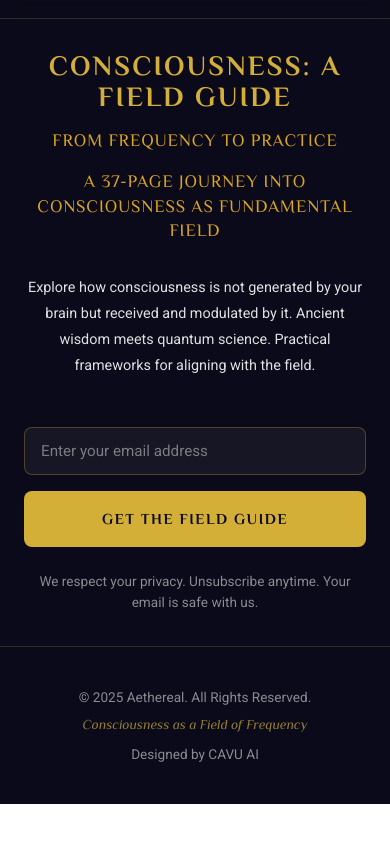
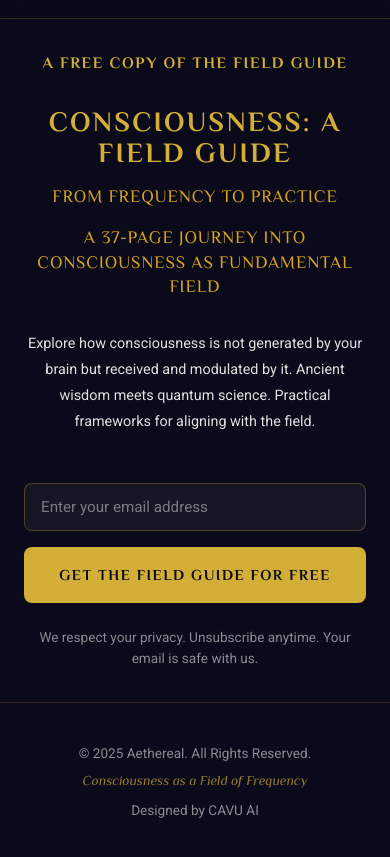
Before and after one commit to caducen/cosmiccaducen, a website built with Vite: page field-guide.html in a window 390 px wide. Shown: the part 43-900 px from the top of the page. Before the commit the page ends 847 px from the top, so only its background shows below. Built offline with nearby package versions, Linux system fonts and the light colour scheme.

Commit message:
Make it clear the Field Guide is free on landing page

```diff
--- a/field-guide.html
+++ b/field-guide.html
@@ -86,7 +86,19 @@
       box-shadow:
         0 10px 30px rgba(0, 0, 0, 0.5),
         0 0 20px rgba(212, 175, 55, 0.2);
-      margin-bottom: 2rem;
+      margin-bottom: 1rem;
+    }
+
+    /* Free Copy Text */
+    .field-guide-free-text {
+      font-family: 'Philosopher', serif;
+      font-size: 1.3rem;
+      font-weight: 700;
+      color: var(--color-gold);
+      text-align: center;
+      margin: 0 0 2rem 0;
+      text-transform: uppercase;
+      letter-spacing: 0.1em;
     }
 
     /* Headline */
@@ -260,6 +272,10 @@
         max-width: 250px;
       }
 
+      .field-guide-free-text {
+        font-size: 1.1rem;
+      }
+
       .field-guide-header {
         padding: 1rem 1.5rem;
       }
@@ -284,6 +300,10 @@
 
       .field-guide-cover {
         max-width: 200px;
+      }
+
+      .field-guide-free-text {
+        font-size: 1rem;
       }
 
       .form-input,
@@ -314,6 +334,9 @@
       <!-- Cover Image (if available) -->
       <img src="/field-guide-cover.jpg" alt="Consciousness: A Field Guide" class="field-guide-cover" onerror="this.style.display='none'">
 
+      <!-- Free Copy Text -->
+      <p class="field-guide-free-text">A Free Copy of the Field Guide</p>
+
       <!-- Headline -->
       <h1 class="field-guide-headline">Consciousness: A Field Guide</h1>
 
@@ -340,7 +363,7 @@
             aria-label="Email address"
           >
         </div>
-        <button type="submit" class="form-button">Get The Field Guide</button>
+        <button type="submit" class="form-button">Get the Field Guide for Free</button>
       </form>
 
       <!-- Privacy Text -->
```
